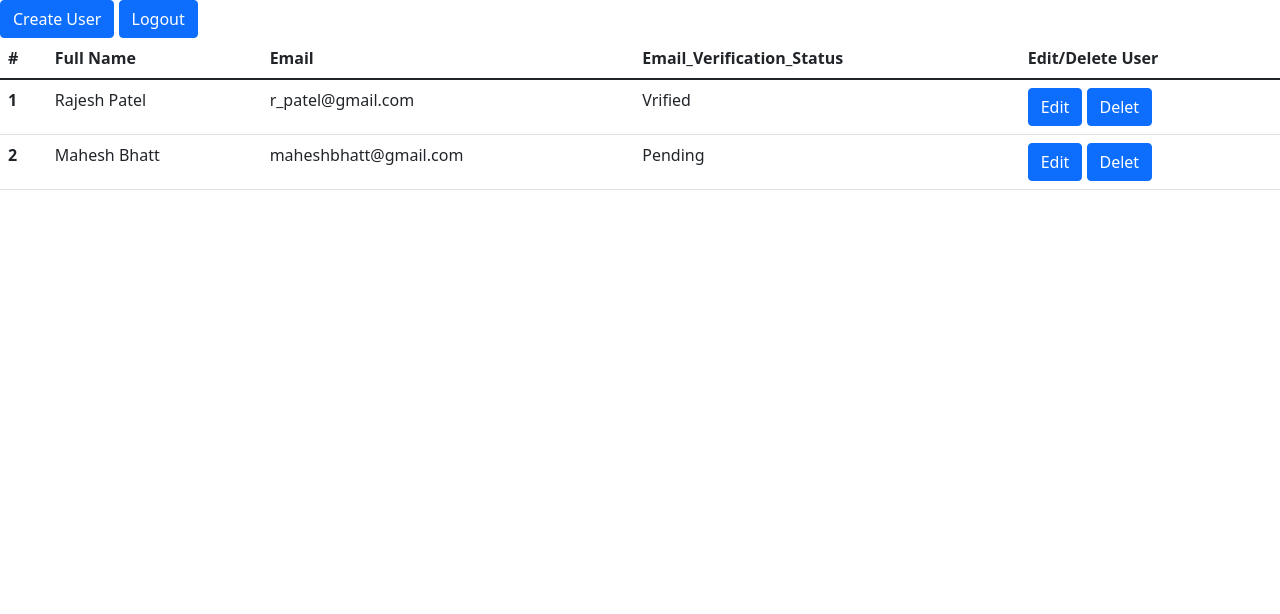
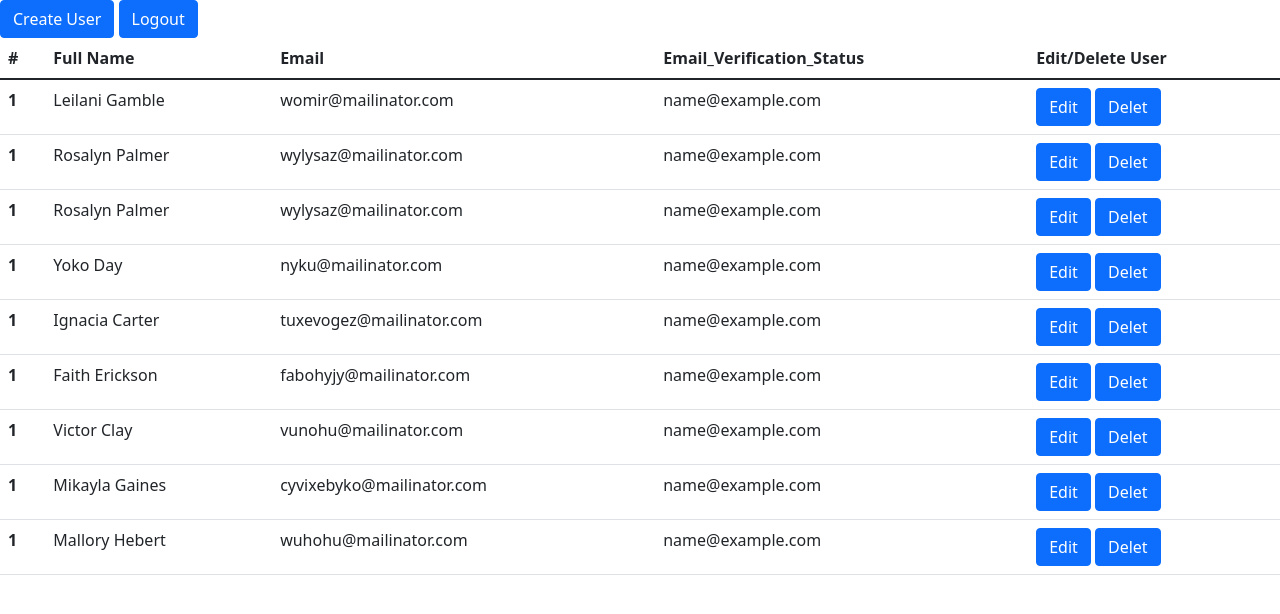
Before and after one commit to bhavingopani/Simple-CRUD-L1-P1_Django, a Django app: template simpleCrudAppL1P1/templates/home.html in a window 1280 px wide. Shown: the top 614 px of the page. Run offline with Django 3.2, Linux system fonts and the light colour scheme; data comes from the database, SQL or seed files in the repository; tables that the repository leaves empty hold one stand-in row (values such as "Sample post"); the template is opened without the code that fills it: values that come from a table or form of the project are taken from there, most other values are stand-ins (such as "Sample title", 1, 10 or a date in 2020); parts of the project's set-up code (start-up, migrations or seed data) failed here and were passed over.

Commit message:
Simple Crud App Level1 Project1 Continues..
Applied Auth, did the listing part, created models for listing, user listing, retieved data to views and templates. Some parts are not working - yet to fix those

```diff
--- a/simpleCrudAppL1P1/templates/createUser.html
+++ b/simpleCrudAppL1P1/templates/createUser.html
@@ -10,7 +10,7 @@
         <link href="https://cdn.jsdelivr.net/npm/bootstrap@5.1.3/dist/css/bootstrap.min.css" rel="stylesheet" integrity="sha384-1BmE4kWBq78iYhFldvKuhfTAU6auU8tT94WrHftjDbrCEXSU1oBoqyl2QvZ6jIW3" crossorigin="anonymous">
     </head>
     <body>
-        {{print(reqest.POST.get)}}
+        {% comment %} {{print(reqest.POST.get)}} {% endcomment %}
         <form method="post" action = "/createUser">
             {% csrf_token %}
             <div class="mb-3">
--- a/simpleCrudAppL1P1/templates/home.html
+++ b/simpleCrudAppL1P1/templates/home.html
@@ -19,7 +19,12 @@
 
 
 <button type="button" class="btn btn-primary">Create User</button>
-<button type="button" class="btn btn-primary">Logout</button>
+<button type="button" class="btn btn-primary" href="/loginUser.html" >Logout</button>
+
+{% comment %}
+{% for user in users %}
+        <span>{{ user.first_name}} + {{ user.last_name }}</span>
+{% endfor %} {% endcomment %}
 
 
 <table class="table">
@@ -33,29 +38,31 @@
       </tr>
     </thead>
     <tbody>
+      {% for user in users %}
       <tr>
           {% comment %} this is not the number this will be db id number {% endcomment %}
         <th scope="row">1</th>
-        <td>Rajesh Patel</td>
-        <td>r_patel@gmail.com</td>
-        <td>Vrified</td>
+        <td>{{ user.first_name}} {{user.last_name }}</td>
+        <td>{{ user.email}}</td>
+        <td> {{email_status}}</td>
         <td>
             <button type="button" class="btn btn-primary">Edit</button>
             <button type="button" class="btn btn-primary">Delet</button>
         </td>
       </tr>
-      <tr>
+      {% endfor %}
+      {% comment %} <tr>
           {% comment %} this is not the number this will be db id number {% endcomment %}
-        <th scope="row">2</th>
+        {% comment %} <th scope="row">2</th>
         <td>Mahesh Bhatt</td>
         <td>maheshbhatt@gmail.com</td>
         <td>Pending</td>
         <td>
             <button type="button" class="btn btn-primary">Edit</button>
             <button type="button" class="btn btn-primary">Delet</button>
-        </td>
+        </td> {% endcomment %}
 
-      </tr>
+      {% comment %} </tr> {% endcomment %}
     </tbody>
   </table>
 
--- a/simpleCrudAppL1P1/templates/loginUser.html
+++ b/simpleCrudAppL1P1/templates/loginUser.html
@@ -74,17 +74,17 @@
     <body class="text-center">
 
     <main class="form-signin">
-    <form method ="post" , action="/loginUser.html" >
+    <form method ="POST" , action="/loginUser.html" >
         {% csrf_token %}
       <img class="mb-4" src="https://getbootstrap.com/docs/5.1/assets/brand/bootstrap-logo.svg" alt="" width="72" height="57">
       <h1 class="h3 mb-3 fw-normal">Please sign in</h1>
 
       <div class="form-floating">
-        <input type="email" class="form-control" id="floatingInput" placeholder="name@example.com">
+        <input type="email" class="form-control" name="email" id="floatingInput" placeholder="name@example.com">
         <label for="floatingInput">Email address</label>
       </div>
       <div class="form-floating">
-        <input type="password" class="form-control" id="floatingPassword" placeholder="Password">
+        <input type="password" class="form-control" name="password" id="floatingPassword" placeholder="Password">
         <label for="floatingPassword">Password</label>
       </div>
 
```
Also changed, not shown: simpleCrudAppL1P1/simpleCrudApp/views.py (+20 -8 lines).
